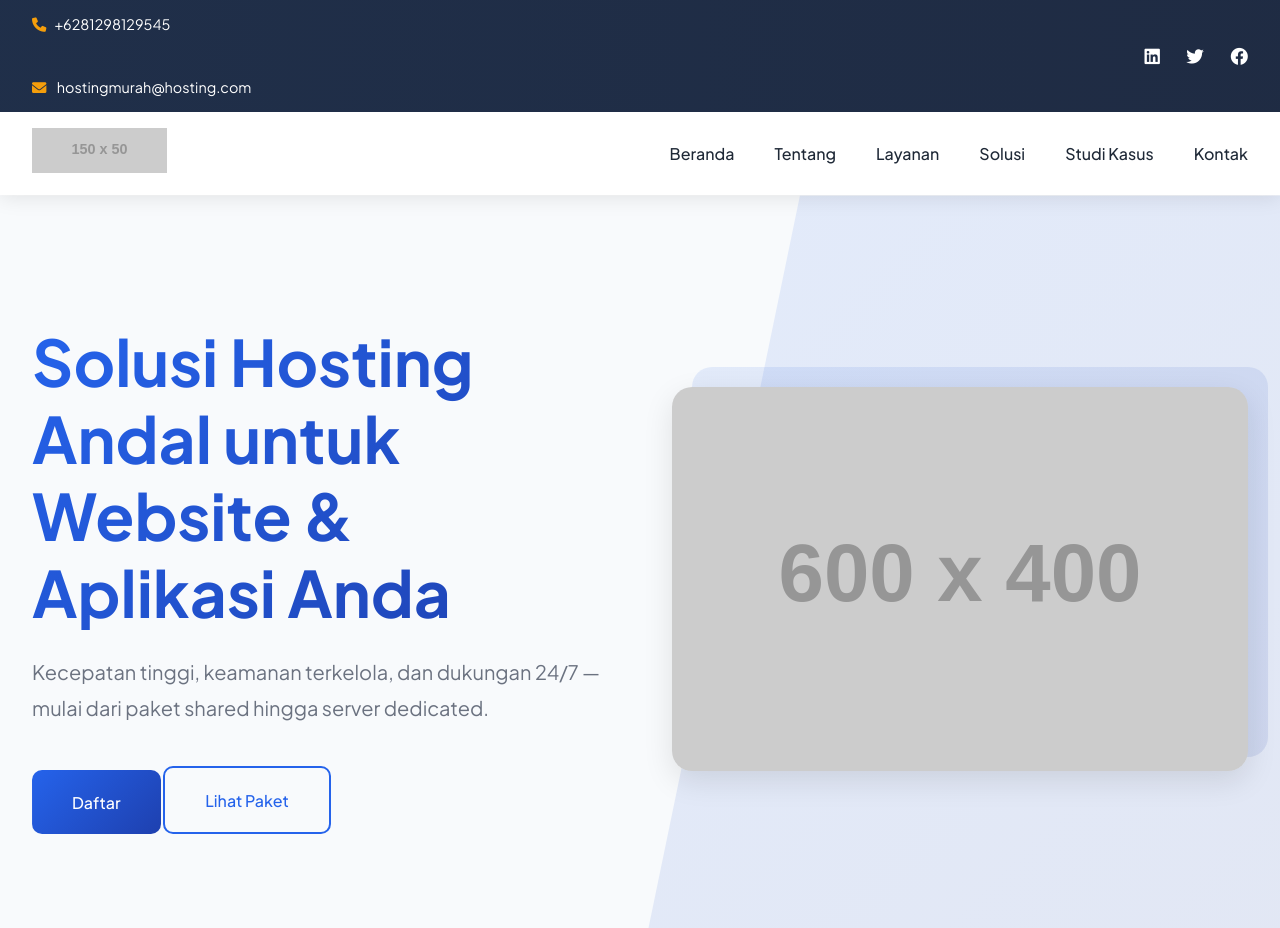
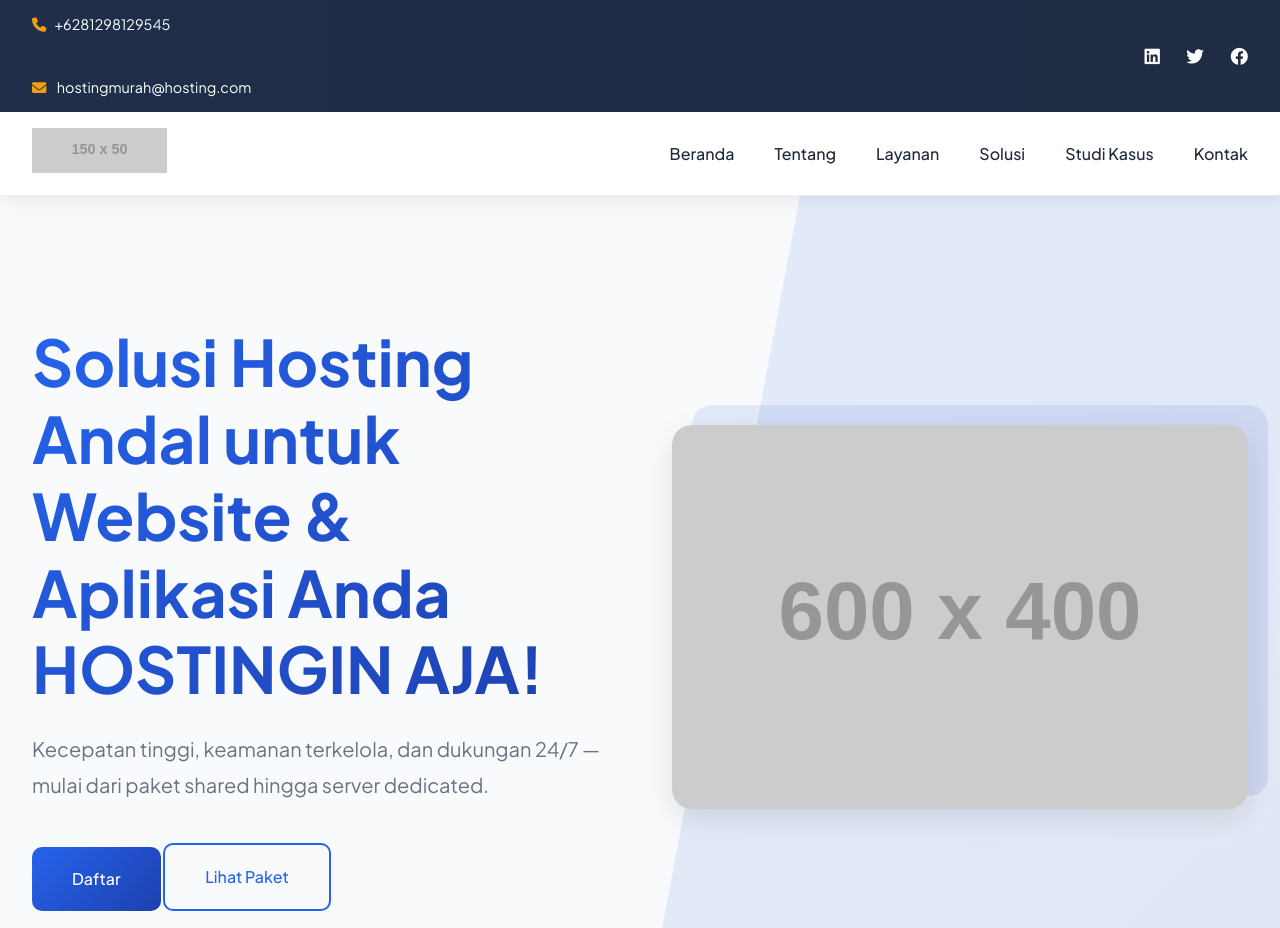
Before and after one commit to FirjatullahMalik/my-site, a plain HTML site: page index.html in a window 1280 px wide. Shown: the top 928 px of the page. Drawn offline with Linux system fonts and the light colour scheme; placeholder pictures from the web are drawn by us.

Commit message:
Update hero section heading with promotional text

```diff
--- a/index.html
+++ b/index.html
@@ -52,7 +52,7 @@
     <section id="home" class="hero">
         <div class="container">
             <div class="hero-content">
-                <h1>Solusi Hosting Andal untuk Website & Aplikasi Anda</h1>
+                <h1>Solusi Hosting Andal untuk Website & Aplikasi Anda HOSTINGIN AJA!</h1>
                 <p>Kecepatan tinggi, keamanan terkelola, dan dukungan 24/7 — mulai dari paket shared hingga server dedicated.</p>
                 <div class="cta-buttons">
                     <a href="#contact" class="btn primary">Daftar</a>
```
